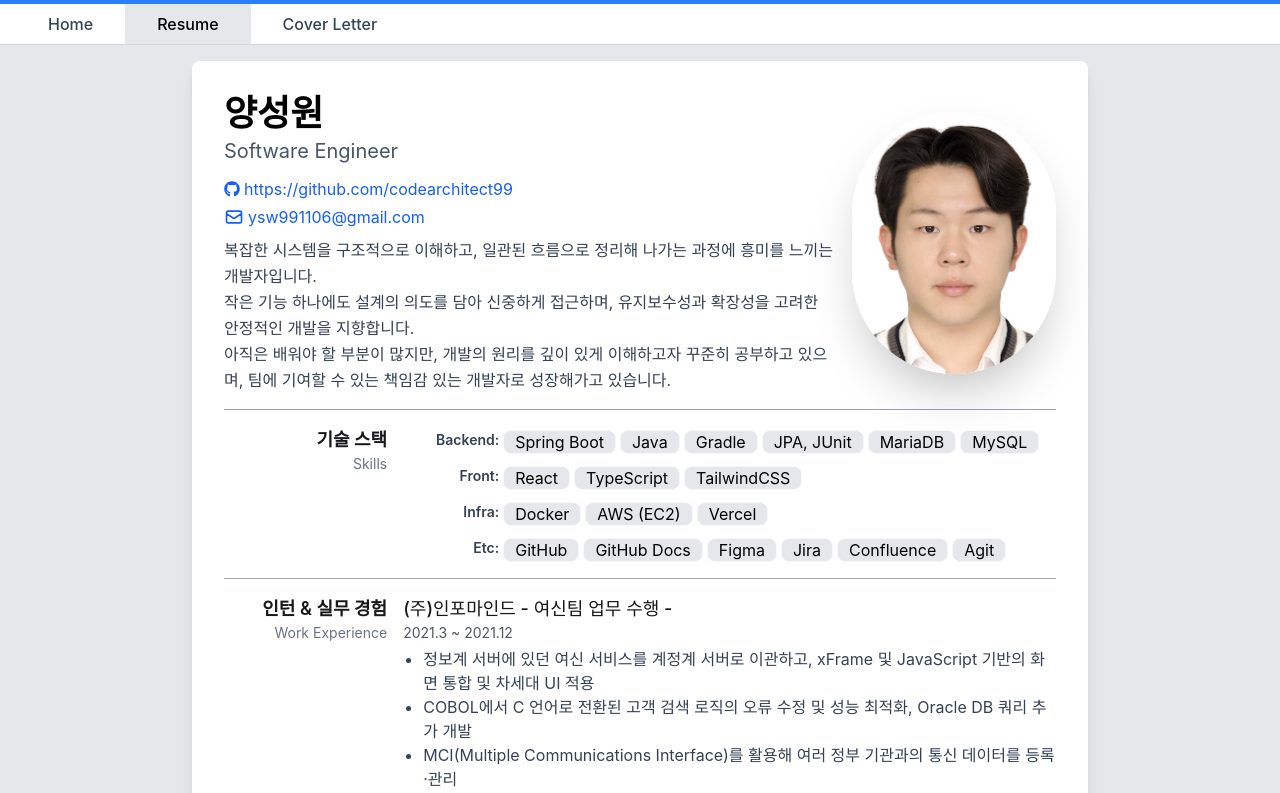
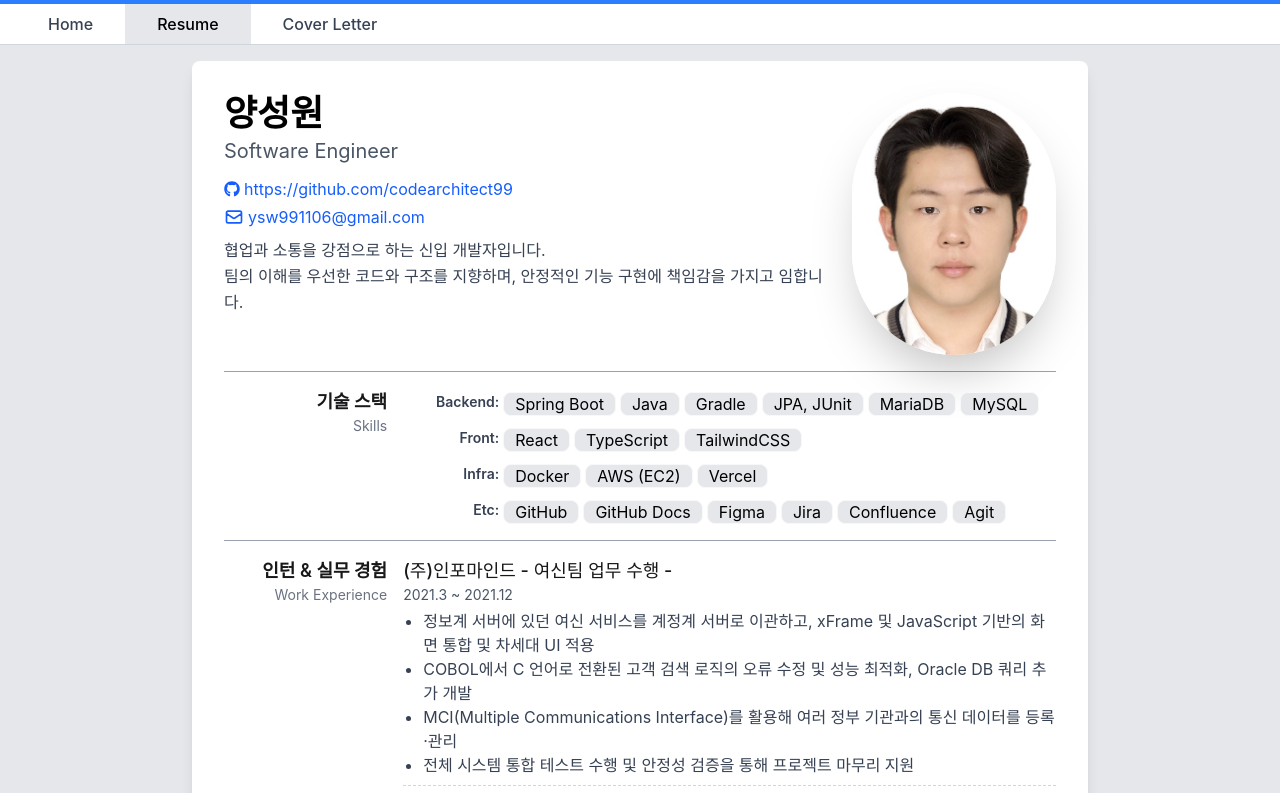
Before and after one commit to codearchitect99/codearchitect99.github.io, a React (Vite) app: page /#/resume in a window 1280 px wide. Shown: the top 793 px of the page. Built offline with nearby package versions, Linux system fonts and the light colour scheme.

Commit message:
update aboutme

```diff
--- a/src/pages/myInfo.ts
+++ b/src/pages/myInfo.ts
@@ -8,15 +8,10 @@ export const myInfo = {
 	linkedin: undefined,
 	blog: undefined,
 	email: "ysw991106@gmail.com",
-	simple_about: "복잡한 시스템을 구조적으로 이해하고, 일관된 흐름으로 정리해 나가는 과정에 흥미를 느끼는 개발자입니다.\n" +
-		"작은 기능 하나에도 설계의 의도를 담아 신중하게 접근하며, 유지보수성과 확장성을 고려한 안정적인 개발을 지향합니다.\n" +
-		"아직은 배워야 할 부분이 많지만, 개발의 원리를 깊이 있게 이해하고자 꾸준히 공부하고 있으며, 팀에 기여할 수 있는 책임감 있는 개발자로 성장해가고 있습니다.",
-	about: "복잡한 시스템을 구조적으로 이해하고, 흐름을 정리해 나가는 과정에 흥미를 느끼는 개발자입니다.\n" +
-		"작은 기능 하나에도 설계의 의도를 담아 신중하게 접근하며, 유지보수성과 확장성을 고려한 안정적인 개발을 지향합니다.\n" +
-		"무엇이 왜 그렇게 동작하는지를 깊이 이해하려고 노력하며, 단순한 구현을 넘어서 원리를 탐구하는 과정을 즐깁니다.\n" +
-		"아직 배워야 할 부분이 많지만, 책임감 있는 태도로 팀에 기여하며 함께 성장할 수 있는 개발자가 되고자 합니다.\n" +
-		"변화에 유연하게 대응하되, 기본에 충실한 개발자가 되는 것을 목표로 하고 있습니다.\n" +
-		"꾸준한 학습과 기록을 통해 개발자로서의 방향성을 단단하게 다져가고 있습니다.",
+	simple_about: "협업과 소통을 강점으로 하는 신입 개발자입니다.\n" +
+		"팀의 이해를 우선한 코드와 구조를 지향하며, 안정적인 기능 구현에 책임감을 가지고 임합니다.\n",
+	about: "협업과 소통을 강점으로 하는 신입 개발자입니다.\n" +
+		"팀의 이해를 우선한 코드와 구조를 지향하며, 안정적인 기능 구현에 책임감을 가지고 임합니다.\n",
 	skills: {
 		backend: ["Spring Boot", "Java", "Gradle", "JPA, JUnit", "MariaDB", "MySQL"],
 		front: ["React", "TypeScript", "TailwindCSS"],
```
